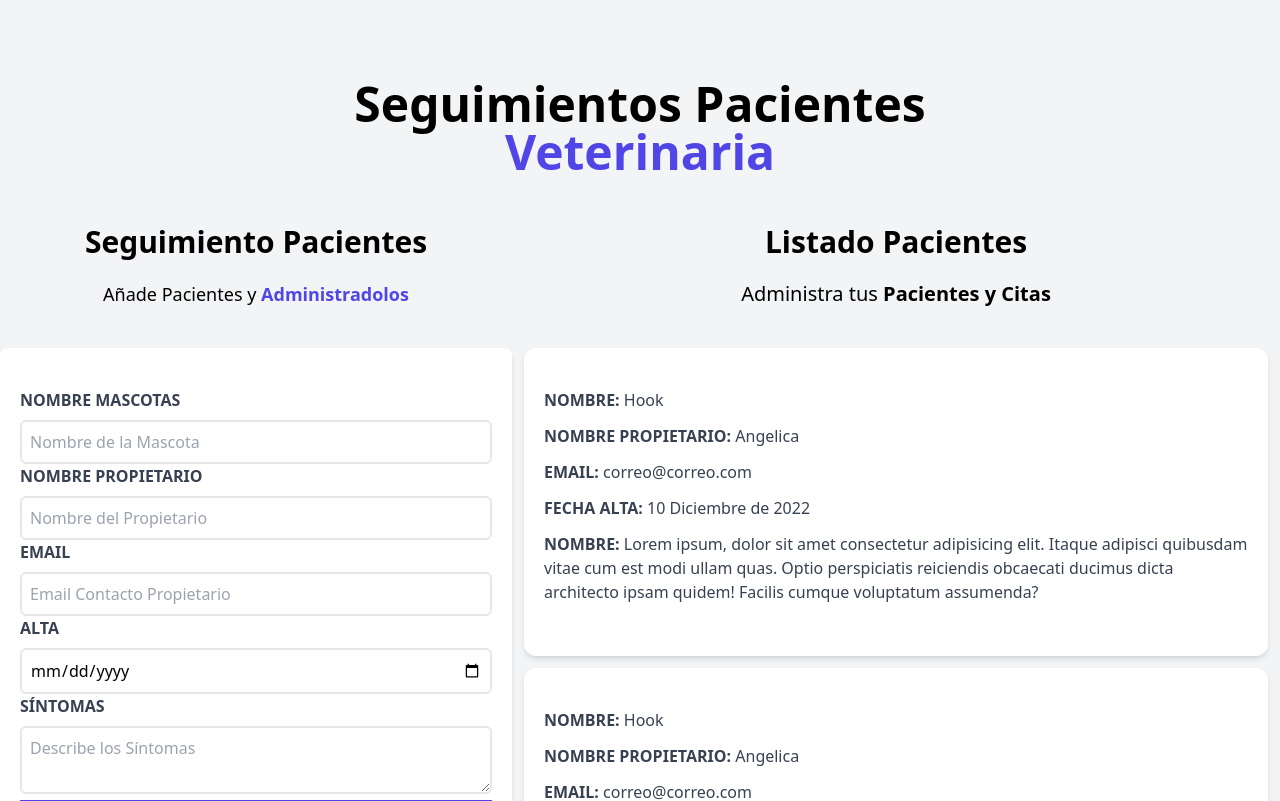
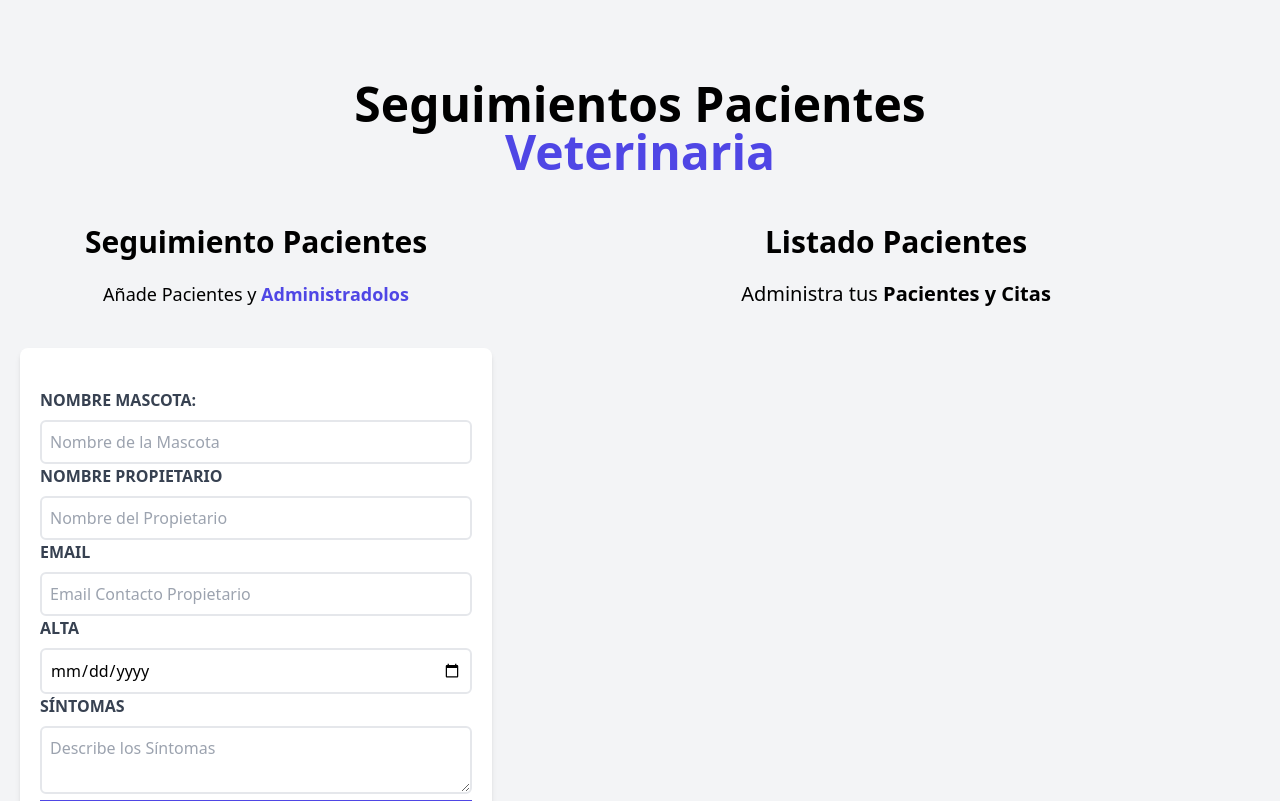
Before and after one commit to anngelicafernanda/citas-react, a React (Vite) app: page / in a window 1280 px wide. Shown: the top 801 px of the page. Built offline with nearby package versions, Linux system fonts and the light colour scheme.

Commit message:
Listado de pacientes dinamico

```diff
--- a/src/App.jsx
+++ b/src/App.jsx
@@ -1,16 +1,19 @@
 import Header from "./components/Header"
 import Formulario from "./components/Formulario"
 import ListadoPacientes from "./ListadoPacientes"
-
+import { useState } from "react"
 
 function App() {
-
+const [pacientes, setPacientes] = useState([]);
   return (
     <div className="container mx-auto mt-20">
-      <Header/>
+      <Header />
       <div className="mt-12 md:flex">
-      <Formulario/>
-      <ListadoPacientes/>
+      <Formulario
+        pacientes = {pacientes}
+        setPacientes={setPacientes}
+      />
+      <ListadoPacientes pacientes={pacientes}/>
       </div>
     </div>
   )
--- a/src/ListadoPacientes.jsx
+++ b/src/ListadoPacientes.jsx
@@ -1,6 +1,6 @@
 import Paciente from "./components/Paciente"
 
-const ListadoPacientes = () => {
+const ListadoPacientes = ({pacientes}) => {
   return (
     <div className="md:w-1/2 lg:w-3/5 md:h-screen overflow-y-scroll">
     <h2 className="font-black text-3xl text-center">Listado Pacientes</h2>
@@ -10,10 +10,14 @@ const ListadoPacientes = () => {
         Pacientes y Citas
         </span>
     </p>
-    <Paciente/>
-    <Paciente/>
-    <Paciente/>
-    <Paciente/>
+
+    {pacientes.map((paciente)=>(
+       <Paciente
+       key={paciente.id}
+       paciente={paciente}/>
+    ))}
+
+
     </div>
   )
 }
--- /dev/null
+++ b/src/components/Error.jsx
@@ -0,0 +1,10 @@
+
+const Error = ({children}) => {
+    return (
+        <div className="bg-red-800 text-white text-center p-3 uppercase font-bold mb-3 rounded-md">
+            <p>{children}</p>
+        </div>
+    )
+}
+
+export default Error
--- a/src/components/Formulario.jsx
+++ b/src/components/Formulario.jsx
@@ -1,4 +1,47 @@
-function Formulario() {
+import { useState, useEffect } from "react";
+import Error from "./Error"
+
+function Formulario({pacientes, setPacientes}) {
+    const [nombre, setNombre] = useState("");
+    const [propietario, setPropietario] = useState("");
+    const [email, setEmail] = useState("");
+    const [fecha, setFecha] = useState("");
+    const [sintomas, setSintomas] = useState("");
+
+    const [error, setError] = useState(false)
+
+    const generarId = () => {
+        const random = Math.random().toString(36).substring(2)
+        const fecha = Date.now().toString(36)
+        return random + fecha
+    }
+
+    const handleSubmit = (event) => {
+    event.preventDefault();
+        //validacion de formulario
+        if([nombre,propietario,email,fecha,sintomas].includes("")){
+            console.log("Hay al menos un campo vacio")
+            setError(true)
+            return;
+        }
+    setError(false)
+
+    //Objeto de pacientes
+
+    const objetoPaciente = {nombre, propietario, email, fecha, sintomas, id:generarId()}
+
+    // console.log(objetoPaciente)
+    setPacientes([...pacientes, objetoPaciente])
+
+    //Reiniciar Formulario
+
+    setNombre("")
+    setPropietario("")
+    setEmail("")
+    setFecha("")
+    setSintomas("")
+
+    }
 
     return (
 
@@ -6,33 +49,34 @@ function Formulario() {
             <h2 className="font-black text-3xl text-center">Seguimiento Pacientes</h2>
             <p className="text-lg mt-5 text-center mb-10">Añade Pacientes y {" "}
                 <span className="text-indigo-600 font-bold">Administradolos</span> </p>
-            <form className="bg-white shadow-md rounded-lg py-10 px-5 mb-10" action="">
+            <form onSubmit={handleSubmit} className="bg-white shadow-md rounded-lg py-10 px-5 mb-10 mx-5" action="">
+            {error && <Error><p>Todos los campos son obligatorios</p></Error>}
                 <div>
-                    <label className="block text-gray-700 uppercase font-bold" htmlFor="mascota">Nombre Mascotas</label>
-                    <input id="mascota" type="text" placeholder="Nombre de la Mascota" className="border-2 w-full p-2 mt-2 placeholder-gray-400 rounded-md"/>
+                    <label className="block text-gray-700 uppercase font-bold" htmlFor="mascota">Nombre Mascota:</label>
+                    <input onChange={(e) => setNombre(e.target.value)} value={nombre} id="mascota" type="text" placeholder="Nombre de la Mascota" className="border-2 w-full p-2 mt-2 placeholder-gray-400 rounded-md" />
                 </div>
 
                 <div>
                     <label className="block text-gray-700 uppercase font-bold" htmlFor="propietario">Nombre Propietario</label>
-                    <input id="propietario" type="text" placeholder="Nombre del Propietario" className="border-2 w-full p-2 mt-2 placeholder-gray-400 rounded-md"/>
+                    <input onChange={(e) => setPropietario(e.target.value)} value={propietario} id="propietario" type="text" placeholder="Nombre del Propietario" className="border-2 w-full p-2 mt-2 placeholder-gray-400 rounded-md" />
                 </div>
 
                 <div>
                     <label className="block text-gray-700 uppercase font-bold" htmlFor="email">Email</label>
-                    <input id="email" type="text" placeholder="Email Contacto Propietario" className="border-2 w-full p-2 mt-2 placeholder-gray-400 rounded-md"/>
+                    <input onChange={(e) => setEmail(e.target.value)} value={email} id="email" type="text" placeholder="Email Contacto Propietario" className="border-2 w-full p-2 mt-2 placeholder-gray-400 rounded-md" />
                 </div>
 
                 <div>
                     <label className="block text-gray-700 uppercase font-bold" htmlFor="alta">Alta</label>
-                    <input id="alta" type="date"  className="border-2 w-full p-2 mt-2 placeholder-gray-400 rounded-md"/>
+                    <input onChange={(e) => setFecha(e.target.value)} value={fecha} id="alta" type="date" className="border-2 w-full p-2 mt-2 placeholder-gray-400 rounded-md" />
                 </div>
 
                 <div>
                     <label className="block text-gray-700 uppercase font-bold" htmlFor="sintomas" >Síntomas</label>
-                    <textarea placeholder="Describe los Síntomas" name="" id="sintomas" className="border-2 w-full p-2 mt-2 placeholder-gray-400 rounded-md"></textarea>
+                    <textarea onChange={(e) => setSintomas(e.target.value)} value={sintomas} placeholder="Describe los Síntomas" name="" id="sintomas" className="border-2 w-full p-2 mt-2 placeholder-gray-400 rounded-md"></textarea>
                 </div>
 
-                <input type="submit" value="Agregar Paciente" className="bg-indigo-600 w-full p-3 text-white uppercase font-bold hover:bg-indigo-700 cursor-pointer transition-colors"/>
+                <input type="submit" value="Agregar Paciente" className="bg-indigo-600 w-full p-3 text-white uppercase font-bold hover:bg-indigo-700 cursor-pointer transition-colors" />
             </form>
 
         </div>
--- a/src/components/Paciente.jsx
+++ b/src/components/Paciente.jsx
@@ -1,24 +1,25 @@
-const Paciente = () => {
+const Paciente = ({paciente}) => {
+  const {nombre, propietario, email, fecha, sintomas} = paciente
   return (
-    <div className="m-3 bg-white shadow-md px-5 py-10 rounded-xl">
+    <div className="mx-5 my-10 bg-white shadow-md px-5 py-10 rounded-xl">
     <p className="font-bold mb-3 text-gray-700 uppercase">Nombre: {" "}
-    <span className="font-normal normal-case">Hook</span>
+    <span className="font-normal normal-case">{nombre}</span>
     </p>
 
     <p className="font-bold mb-3 text-gray-700 uppercase">Nombre Propietario: {" "}
-    <span className="font-normal normal-case">Angelica</span>
+    <span className="font-normal normal-case">{propietario}</span>
     </p>
 
     <p className="font-bold mb-3 text-gray-700 uppercase">Email: {" "}
-    <span className="font-normal normal-case">correo@correo.com</span>
+    <span className="font-normal normal-case">{email}</span>
     </p>
 
     <p className="font-bold mb-3 text-gray-700 uppercase">Fecha Alta: {" "}
-    <span className="font-normal normal-case">10 Diciembre de 2022</span>
+    <span className="font-normal normal-case">{fecha}</span>
     </p>
 
     <p className="font-bold mb-3 text-gray-700 uppercase">Nombre: {" "}
-    <span className="font-normal normal-case">Lorem ipsum, dolor sit amet consectetur adipisicing elit. Itaque adipisci quibusdam vitae cum est modi ullam quas. Optio perspiciatis reiciendis obcaecati ducimus dicta architecto ipsam quidem! Facilis cumque voluptatum assumenda?</span>
+    <span className="font-normal normal-case">{sintomas}</span>
     </p>
 </div>
   )
```
